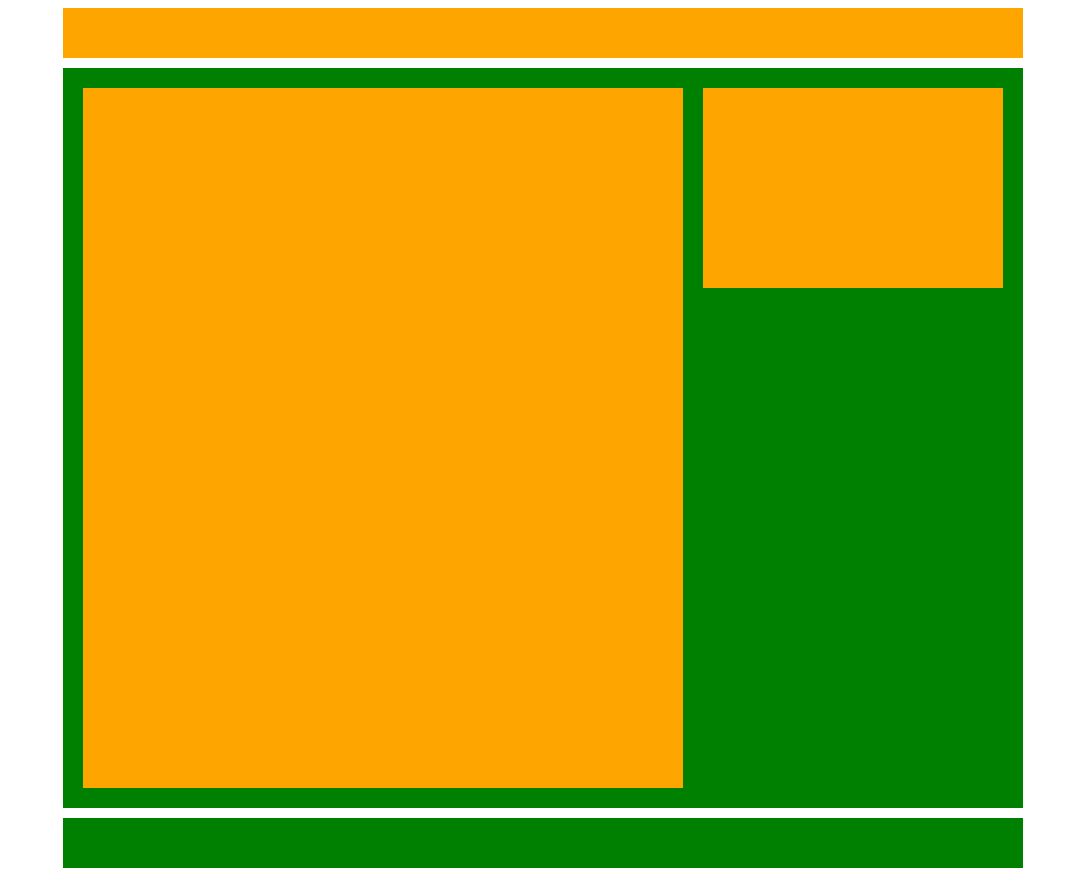
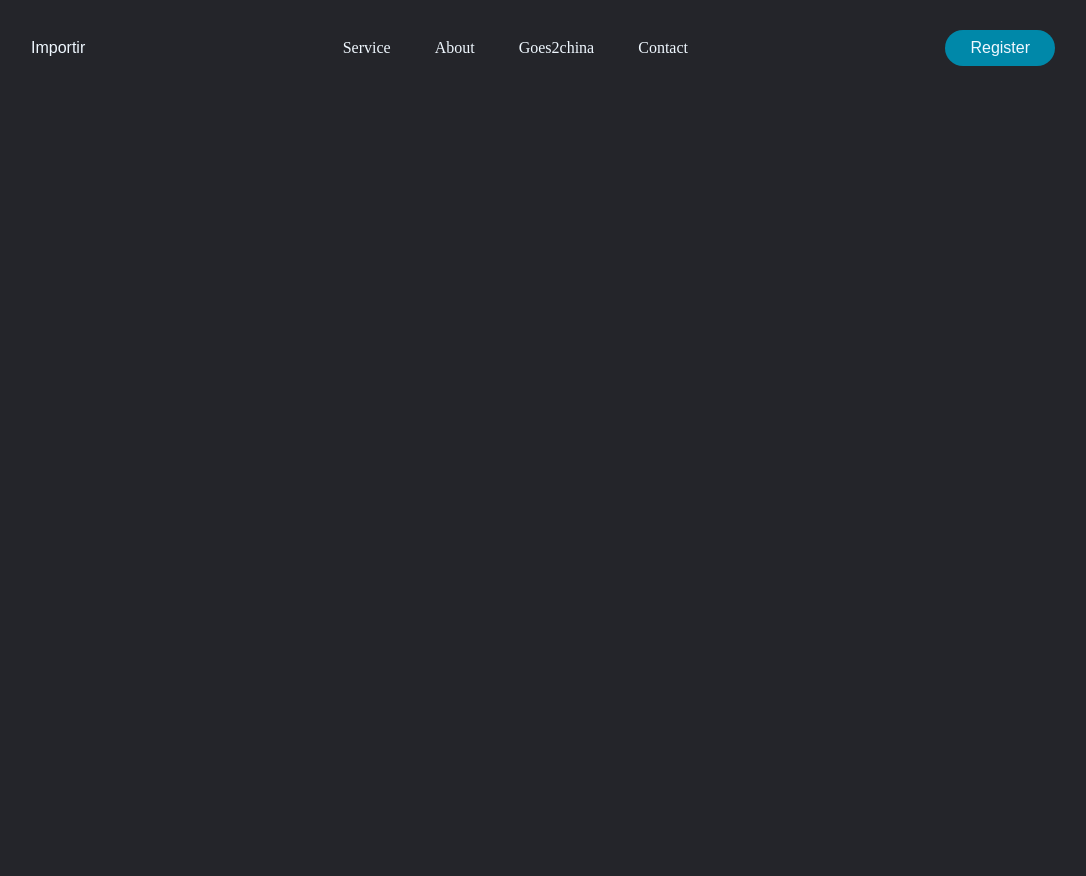
Before and after one commit to cimiko/Pertemuan7-Kelompok2, a plain HTML site: page positioning.html in a window 1280 px wide. Shown: the whole page, without its empty margins (97-1183 px from the left). After the commit the page ends 800 px from the top, so only its background shows below. Drawn offline with Linux system fonts and the light colour scheme.

Commit message:
menambahkan navbar pada branch jojo

```diff
--- a/index.html
+++ b/index.html
@@ -4,7 +4,7 @@
 <head>
   <meta charset="utf-8">
   <title></title>
-  <link rel="stylesheet" href="style.css">
+
 </head>
 
 <body>
--- a/positioning.html
+++ b/positioning.html
@@ -3,14 +3,30 @@
   <head>
     <meta charset="utf-8">
     <title></title>
-    <link rel="stylesheet" href="positioning.css">
+    <link rel="stylesheet" href="style.css">
   </head>
   <body>
-    <div class="wrapper">
-      <div class="header">
 
-      </div>
-      <div class="content">
+    <header>
+        <div class="wrapper">
+            <div class="header">
+              <h3 class="logo">Importir</h3>
+              <nav>
+                <ul class="nav__links">
+                  <li><a href="#">Service</a></li>
+                  <li><a href="#">About</a></li>
+                  <li><a href="#">Goes2china</a></li>
+                  <li><a href="#">Contact</a></li>
+                </ul>
+              </nav>
+              <a class="cta" href="#"><button>Register</button></a>
+            </div>
+    </header>
+
+
+
+
+      <!-- <div class="content">
         <div class="sidebar">
 
         </div>
@@ -23,5 +39,5 @@
 
       </div>
     </div>
-  </body>
+  </body> -->
 </html>
--- a/style.css
+++ b/style.css
@@ -1,56 +1,66 @@
-body{
-  background-color: #FFE4C4;
+*{
+  box-sizing: border-box;
+  margin: 0;
+  padding: 0;
+  background-color: #24252a;
 }
 
-.Wrapping{
-  background-color: white;
-  height: 1100px;
-  width: 1100px;
-  margin-left: 100px;
+.logo{
+  color: aliceblue;
+  font-family: sans-serif;
+  font-size: 16px;
+  text-decoration: none;
+  font-weight: 500;
+  cursor: pointer;
 }
 
-.header {
-  text-align: center;
-  background-color: #6495ED;
-  padding: 10px;
-  /* text-align: center; */
-  /* position: relative; */
+a button{
+  color: aliceblue;
+  font-family: sans-serif;
+  font-size: 16px;
+  text-decoration: none;
+  font-weight: 500;
+  text-decoration-line: none;
+}
+
+
+.header{
+  display: flex;
+  justify-content: space-between;
+  align-items: center;
+  padding: 30px 10%;
+}
+
+.nav__links{
+  list-style: none;
+}
+
+.nav__links li{
+  display: inline-block;
+  padding: 0px 20px;
+  color: aliceblue;
+}
+
+.nav__links li a{
+  transition: all 0.3s ease 0s;
+  color: aliceblue;
+  text-decoration: none;
+}
+
+.nav__links li a:hover{
+  color: #0088a9;
+}
+
+button{
+  padding: 9px 25px;
+  background-color: rgba(0, 136, 169, 1);
+  border: none;
+  border-radius: 50px;
+  cursor: pointer;
+  transition: all 0.3s ease 0s;
+}
+
+button:hover{
+  background-color: rgba(0, 136, 169, 0.8);
 
 }
-
-.header #first_heading {
-  /* position: absolute; */
-  /* margin-top: 50px;
-  margin-bottom: 50px; */
-}
-
-.content #navigation{
-  float: left;
-  padding-right: 40px;
-  padding-bottom: 40px;
-
-}
-.content #navigation a{
-  text-decoration: none;
-  color: red;
-}
-
-.content #navigation ul{
-  list-style-type: none;
-  margin-left: -25px;
-}
-
-a:hover{
-  font-weight: bold;
-
-}
-
-#HomePage{
-  /* float: right; */
-}
-
-.footer{
-  text-align: center;
-  background-color: #6495ED;
-  padding: 4px;
-}
```
